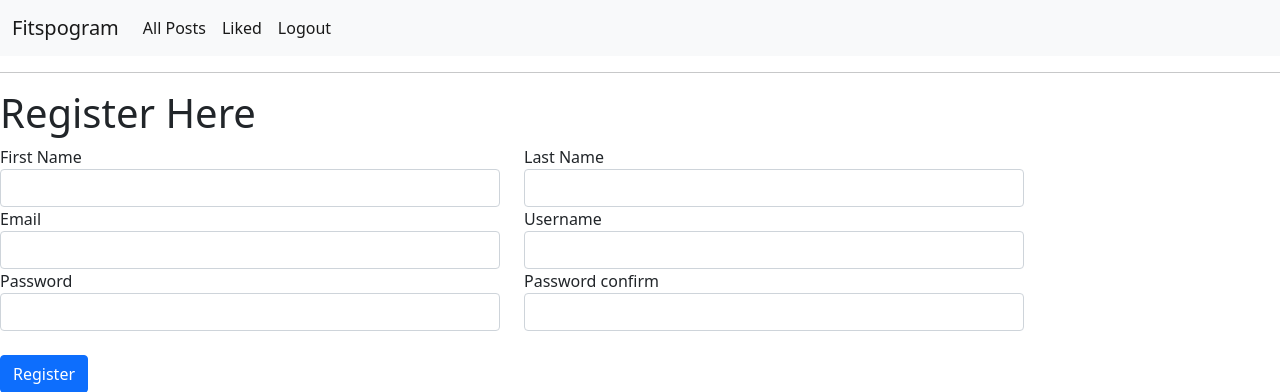
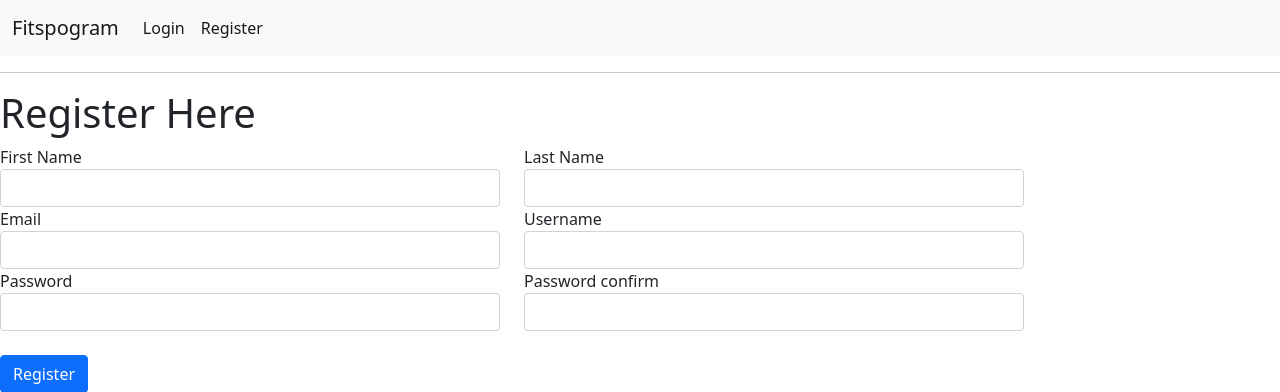
Before and after one commit to cynthiajteo/fitspo, a Django app: page /accounts/register/ in a window 1280 px wide. Shown: the top 392 px of the page. Run offline with Django 3.2, Linux system fonts and the light colour scheme.

Commit message:
update templates

```diff
--- a/accounts/templates/accounts/base.html
+++ b/accounts/templates/accounts/base.html
@@ -23,18 +23,23 @@
             </button>
             <div class="collapse navbar-collapse" id="navbarSupportedContent">
                 <ul class="navbar-nav me-auto mb-2 mb-lg-0">
-                    <li class="nav-item">
-                        <a class="nav-link active" aria-current="page" href="{% url 'posts:all_posts'%}">All Posts</a>
-                    </li>
-                    {% comment %} <li class="nav-item">
-                        <a class="nav-link active" aria-current="page" href={% url 'posts:post_create'%}>Add Post</a>
-                    </li> {% endcomment %}
-                    <li class="nav-item">
-                        <a class="nav-link active" aria-current="page" href=#>Liked</a>
-                    </li>
+
 
                     <li class="nav-item">
-                        <a class="nav-link active" aria-current="page" href="{% url 'accounts:logout'%}">Logout</a>
+                        {% if user.is_authenticated %}
+                        <a class="nav-link active" aria-current="page" href=#> {{ user.get_username }}</a></li>
+
+                    <li class="nav-item">
+                        <a class="nav-link active" aria-current="page"
+                            href="{% url 'accounts:logout'%}?next={{request.path}}">Logout</a></li>
+                    {% else %}
+                    <li class="nav-item">
+                        <a class="nav-link active" aria-current="page"
+                            href="{% url 'accounts:login'%}?next={{request.path}}">Login</a></li>
+                    <li class="nav-item">
+                        <a class="nav-link active" aria-current="page"
+                            href="{% url 'accounts:register'%}?next={{request.path}}">Register</a></li>
+                    {% endif %}
                     </li>
                 </ul>
             </div>
--- a/accounts/views.py
+++ b/accounts/views.py
@@ -33,8 +33,8 @@ def views_register(request):
             return render(request, 'accounts/register.html')
 
         login(request, user)
-        # return redirect("posts:all_posts")
-        return render(request, "accounts/register.html")
+        return redirect("posts:all_posts")
+        # return render(request, "accounts/register.html")
     else:
         form = UserCreationForm()  # django form inbuilt
         return render(request, "accounts/register.html", {"form": form})
@@ -50,8 +50,8 @@ def views_login(request):
         # if user is not empty, then login
         if user is not None:
             login(request, user)
-            # return redirect("posts:all_posts")
-            return render(request, "accounts/register.html")
+            return redirect("posts:all_posts")
+            # return render(request, "accounts/register.html")
         else:
             messages.error(request, "username or password is incorrect")
             return render(request, "accounts/login.html")
--- a/fitspo/settings.py
+++ b/fitspo/settings.py
@@ -78,7 +78,6 @@ TEMPLATES = [
     {
         'BACKEND': 'django.template.backends.django.DjangoTemplates',
         'DIRS': [],
-        # 'DIRS': [os.path.join(BASE_DIR, "client/build")],
         'APP_DIRS': True,
         'OPTIONS': {
             'context_processors': [
--- a/fitspo/urls.py
+++ b/fitspo/urls.py
@@ -21,5 +21,5 @@ from django.urls import path, include
 urlpatterns = [
     path('admin/', admin.site.urls),
     path('', include('posts.urls')),
-    path('accounts/', include('accounts.urls'))
+    path('accounts/', include('accounts.urls')),
 ] + static(settings.MEDIA_URL, document_root=settings.MEDIA_ROOT)
```
Also changed, not shown: posts/templates/posts/base.html (+11 -1 lines).
